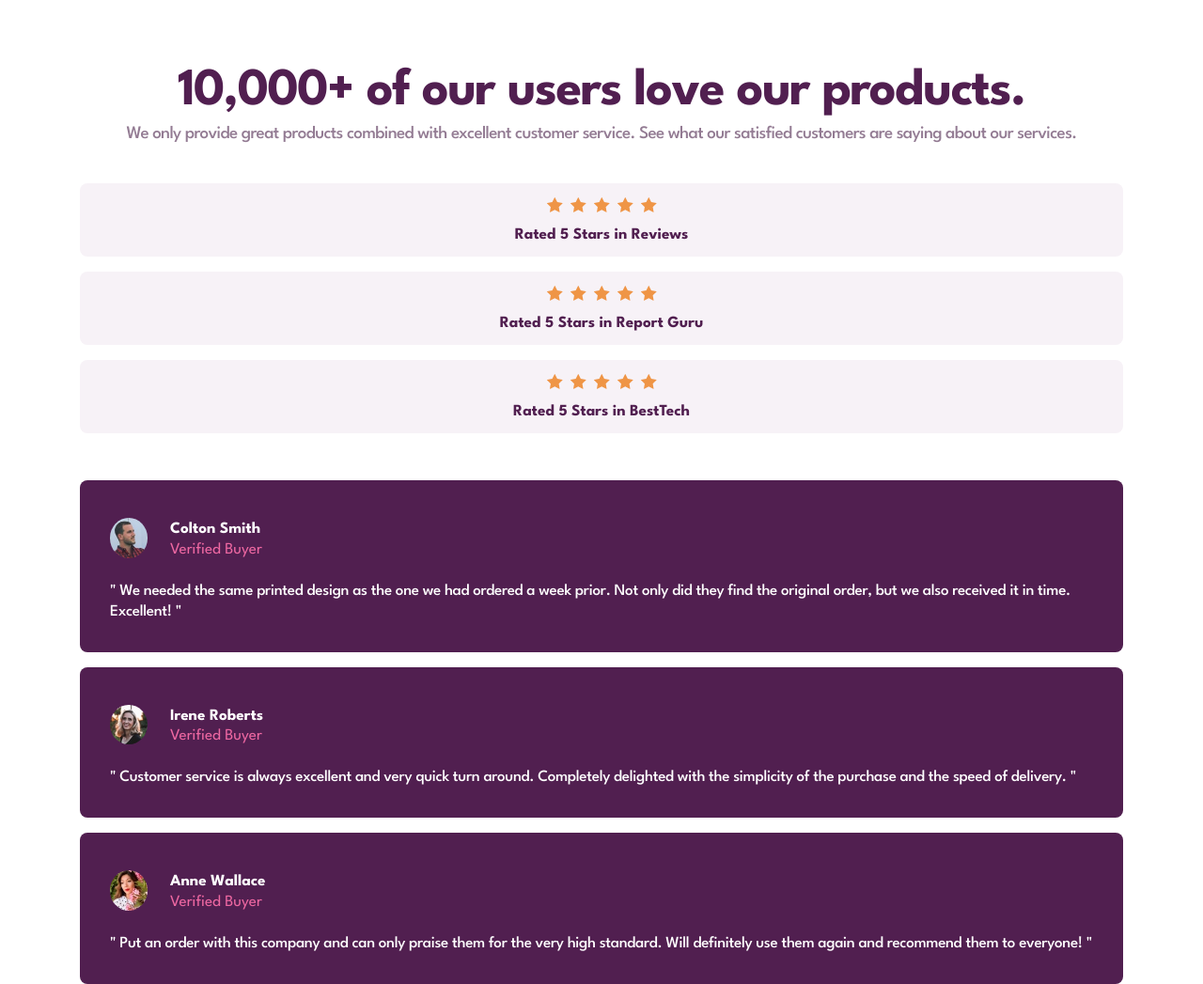
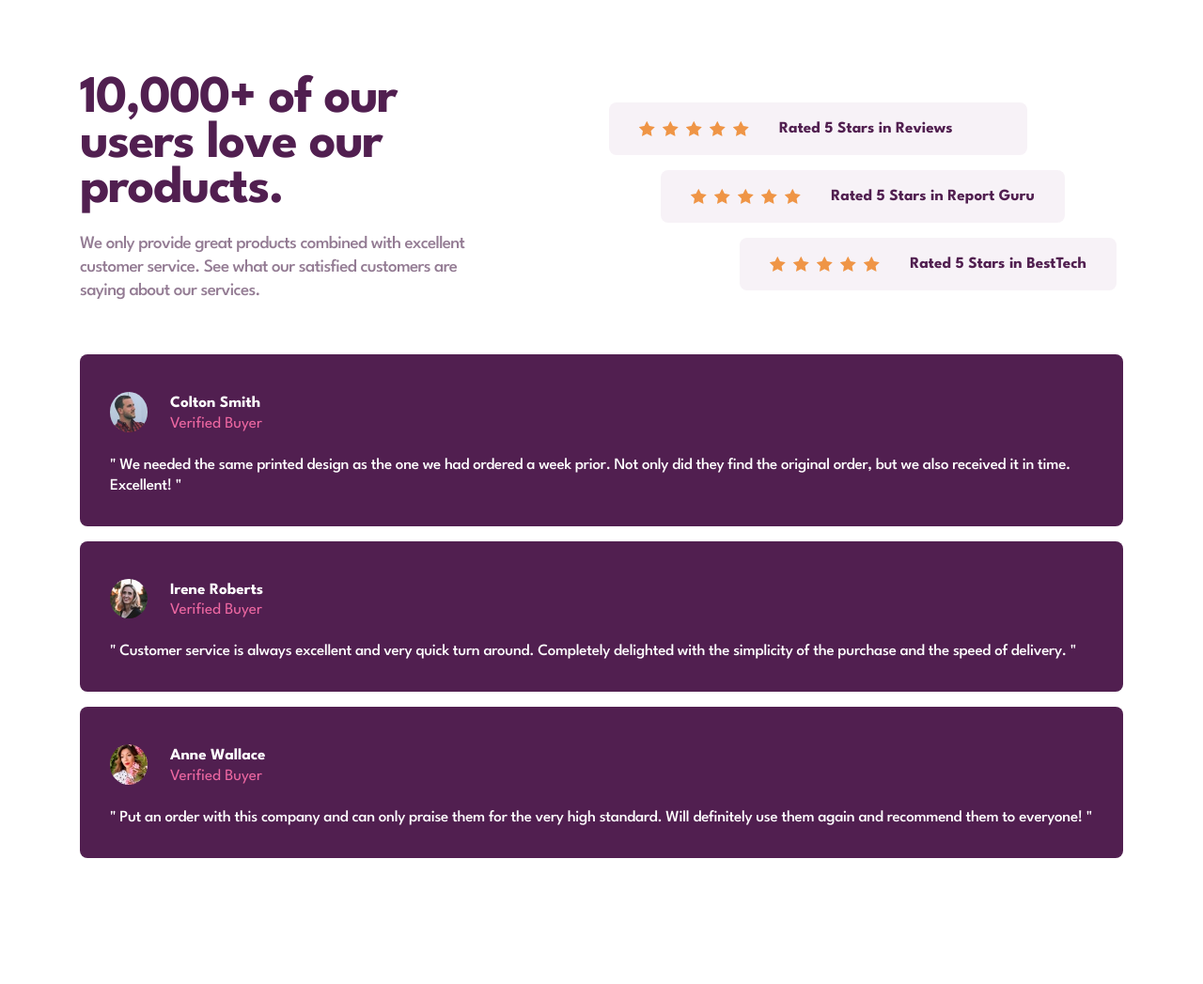
Before and after one commit to solracss/fem-social-proof-section, a website built with Vite: page index.html in a window 1280 px wide. Shown: the whole page at 94% size. After the commit the page ends 1012 px from the top, so only its background shows below. Built offline with nearby package versions, Linux system fonts and the light colour scheme.

Commit message:
style heading section for large screen sizes

```diff
--- a/index.html
+++ b/index.html
@@ -14,7 +14,8 @@
 <body>
     <main>
         <div class="container">
-            <div class="grid text-center">
+            <div class="summary grid">
+                <div class="grid text-center header">
                     <h1 class="heading-1">
                         10,000+ of our users love our products.
                     </h1>
@@ -62,7 +63,7 @@
                         </p>
                     </div>
                 </div>
-
+            </div>
             <div class="reviews grid">
                 <div class="review">
                     <div class="review__account">
--- a/sass/components/_heading.scss
+++ b/sass/components/_heading.scss
@@ -5,8 +5,10 @@
 	line-height: 2rem;
 	letter-spacing: -1.429px;
 
-	@include media(medium) {
+	@include media(large) {
 		@include heading($fs-900);
+		text-align: left;
+		line-height: 3rem;
 	}
 }
 
--- a/sass/components/_rating.scss
+++ b/sass/components/_rating.scss
@@ -1,7 +1,8 @@
 @use "../abstracts/" as *;
 
 .rating {
-	display: grid;
+	display: flex;
+	flex-direction: column;
 	gap: $grid-gap;
 	padding-block: remSize(15px);
 	border-radius: 8px;
@@ -17,4 +18,20 @@
 		font-weight: $fw-bold;
 		line-height: 1rem;
 	}
+
+	@include media(large) {
+		padding: remSize(20px) remSize(32px);
+		flex-direction: row;
+		align-items: center;
+		max-width: remSize(445px);
+		gap: 2rem;
+
+		&:nth-child(2) {
+			justify-self: center;
+		}
+
+		&:last-child {
+			justify-self: end;
+		}
+	}
 }
--- a/sass/pages/_proof-section.scss
+++ b/sass/pages/_proof-section.scss
@@ -4,12 +4,33 @@
 	line-height: $lh-25;
 	letter-spacing: remSize(-0.633px);
 	color: $clr-neutral-300;
+
+	@include media(large) {
+		text-align: left;
+	}
 }
 
 .ratings {
 	margin-top: remSize(40px);
+
+	@include media(large) {
+		max-width: remSize(540px);
+		margin: remSize(27px) 0 remSize(18px);
+	}
 }
 
 .reviews {
 	margin-top: remSize(50px);
 }
+
+.summary {
+	@include media(large) {
+		grid-template-columns: 1fr 1fr;
+	}
+}
+
+.header {
+	@include media(large) {
+		max-width: remSize(445px);
+	}
+}
```
Lines whose indentation alone changed are shown as unchanged.
